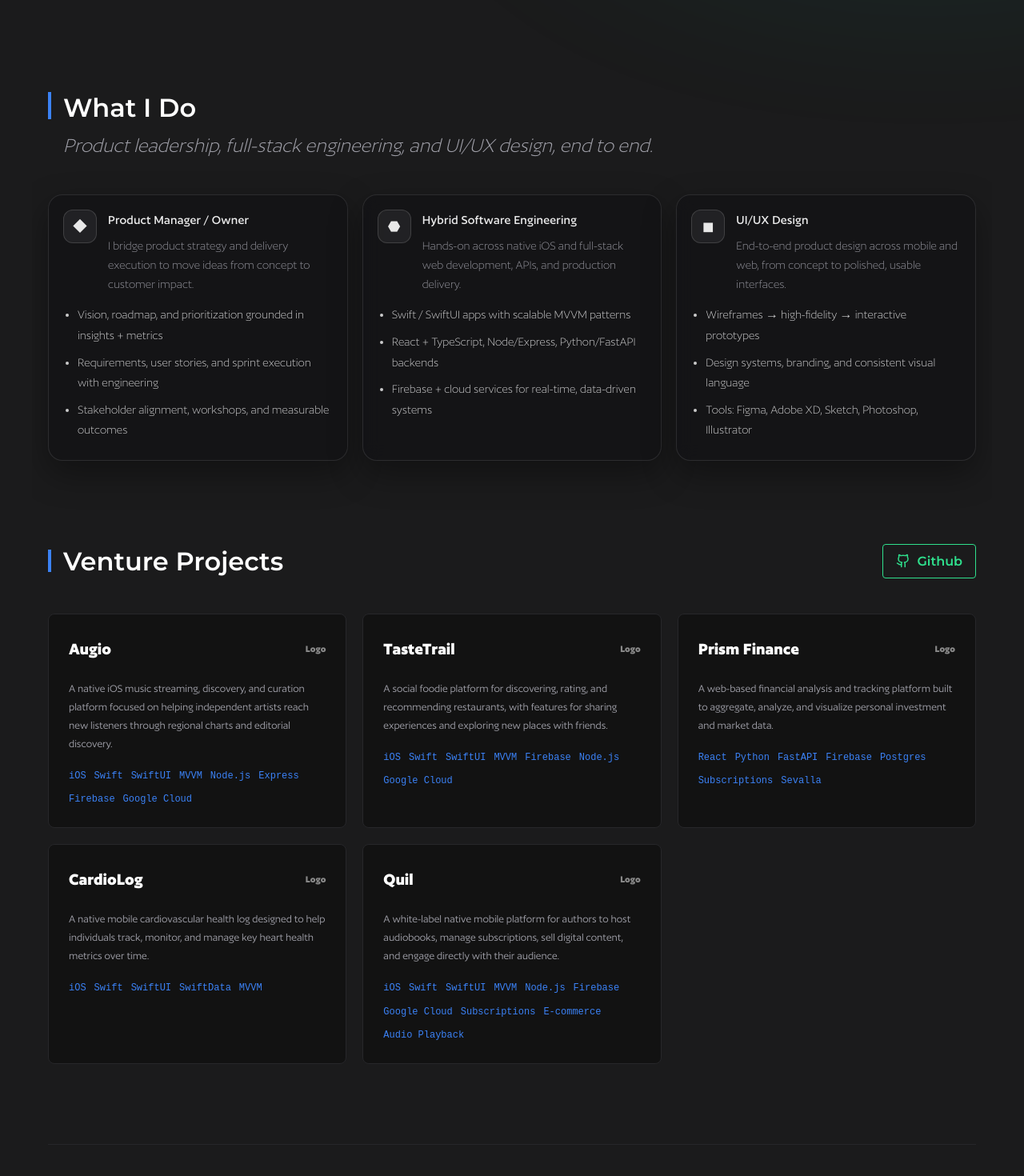
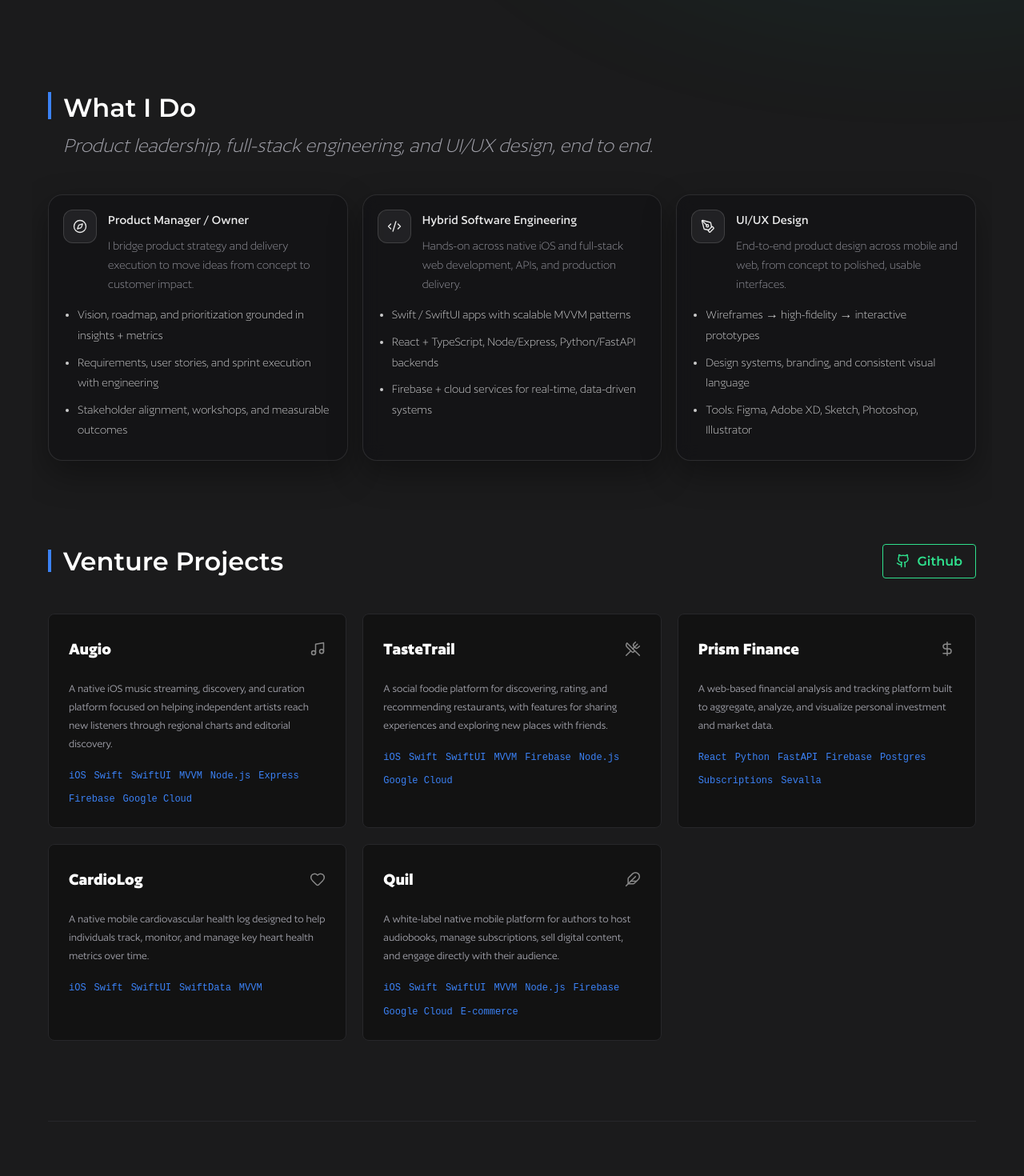
Before and after one commit to joemurphy3515/Portfolio, a React (Vite) app: page / in a window 1280 px wide. Shown: the part 1176-2646 px from the top of the page at 80% size. Built offline with nearby package versions, Linux system fonts and the light colour scheme.

Commit message:
ui changes

```diff
--- a/src/App.css
+++ b/src/App.css
@@ -248,7 +248,7 @@ body {
     rgba(59, 130, 246, 0.85) 25%,
     rgba(59, 130, 246, 0.5) 45%,
     rgba(59, 130, 246, 0.15) 65%,
-    rgba(59, 130, 246, 0.0) 80%
+    rgba(59, 130, 246, 0) 80%
   );
 
   filter: blur(170px);
@@ -267,7 +267,7 @@ body {
     rgba(32, 225, 168, 0.85) 25%,
     rgba(32, 225, 168, 0.5) 45%,
     rgba(32, 225, 168, 0.15) 65%,
-    rgba(32, 225, 168, 0.0) 80%
+    rgba(32, 225, 168, 0) 80%
   );
 
   filter: blur(170px);
@@ -447,7 +447,9 @@ body {
   backdrop-filter: blur(10px);
   padding: 18px 18px 16px;
   box-shadow: 0 16px 40px rgba(0, 0, 0, 0.35);
-  transition: transform 0.25s ease, border-color 0.25s ease,
+  transition:
+    transform 0.25s ease,
+    border-color 0.25s ease,
     background-color 0.25s ease;
 }
 
@@ -526,8 +528,11 @@ body {
   cursor: pointer;
   text-decoration: none;
   white-space: nowrap;
-  transition: background-color 0.25s ease, color 0.25s ease,
-    border-color 0.25s ease, transform 0.2s ease;
+  transition:
+    background-color 0.25s ease,
+    color 0.25s ease,
+    border-color 0.25s ease,
+    transform 0.2s ease;
 }
 
 .github-btn:hover {
@@ -682,7 +687,7 @@ body {
     );
   }
 
-   .navbar {
+  .navbar {
     position: fixed;
     top: 0;
     left: 0;
--- a/src/App.tsx
+++ b/src/App.tsx
@@ -1,10 +1,28 @@
 import React, { useEffect, useMemo, useRef, useState } from "react";
-import { Github } from "lucide-react";
+import {
+  Github,
+  Compass,
+  Code2,
+  PenTool,
+  Music,
+  UtensilsCrossed,
+  DollarSign,
+  Heart,
+  Feather,
+} from "lucide-react";
 import data from "./data.json";
 import "./App.css";
 
 const App = () => {
   const navRef = useRef<HTMLElement | null>(null);
+
+  const iconMap: Record<string, React.ReactNode> = {
+    music: <Music size={20} strokeWidth={1.8} />,
+    utensils: <UtensilsCrossed size={20} strokeWidth={1.8} />,
+    dollar: <DollarSign size={20} strokeWidth={1.8} />,
+    heart: <Heart size={20} strokeWidth={1.8} />,
+    feather: <Feather size={20} strokeWidth={1.8} />,
+  };
 
   const [activeSection, setActiveSection] = useState<
     "home" | "work" | "ventures" | "contact"
@@ -218,7 +236,7 @@ const App = () => {
           <article className="cap-card">
             <div className="cap-top">
               <div className="cap-icon" aria-hidden="true">
-                ◆
+                <Compass size={18} strokeWidth={1.8} />
               </div>
               <div>
                 <h3 className="cap-title">Product Manager / Owner</h3>
@@ -228,7 +246,6 @@ const App = () => {
                 </p>
               </div>
             </div>
-
             <ul className="cap-points">
               <li>
                 Vision, roadmap, and prioritization grounded in insights +
@@ -245,7 +262,7 @@ const App = () => {
           <article className="cap-card">
             <div className="cap-top">
               <div className="cap-icon" aria-hidden="true">
-                ⬣
+                <Code2 size={18} strokeWidth={1.8} />
               </div>
               <div>
                 <h3 className="cap-title">Hybrid Software Engineering</h3>
@@ -264,12 +281,12 @@ const App = () => {
               </li>
             </ul>
           </article>
-
           <article className="cap-card">
             <div className="cap-top">
               <div className="cap-icon" aria-hidden="true">
-                ◼
+                <PenTool size={18} strokeWidth={1.8} />
               </div>
+
               <div>
                 <h3 className="cap-title">UI/UX Design</h3>
                 <p className="cap-summary">
@@ -311,7 +328,9 @@ const App = () => {
             <div className="project-card" key={index}>
               <div className="project-header">
                 <h4 className="project-title">{project.name}</h4>
-                <div className="project-logo-placeholder">Logo</div>
+                <div className="project-logo-placeholder">
+                  {iconMap[project.icon]}
+                </div>
               </div>
 
               <p className="project-desc">{project.description}</p>
--- a/src/data.json
+++ b/src/data.json
@@ -86,7 +86,8 @@
             "Express",
             "Firebase",
             "Google Cloud"
-        ]
+        ],
+        "icon": "music"
     },
     {
         "name": "TasteTrail",
@@ -99,7 +100,8 @@
             "Firebase",
             "Node.js",
             "Google Cloud"
-        ]
+        ],
+        "icon": "utensils"
     },
     {
         "name": "Prism Finance",
@@ -112,7 +114,8 @@
             "Postgres",
             "Subscriptions",
             "Sevalla"
-        ]
+        ],
+        "icon": "dollar"
     },
     {
         "name": "CardioLog",
@@ -123,7 +126,8 @@
             "SwiftUI",
             "SwiftData",
             "MVVM"
-        ]
+        ],
+        "icon": "heart"
     },
     {
         "name": "Quil",
@@ -136,10 +140,9 @@
             "Node.js",
             "Firebase",
             "Google Cloud",
-            "Subscriptions",
-            "E-commerce",
-            "Audio Playback"
-        ]
+            "E-commerce"
+        ],
+        "icon": "feather"
     }
 ]
 }
```
